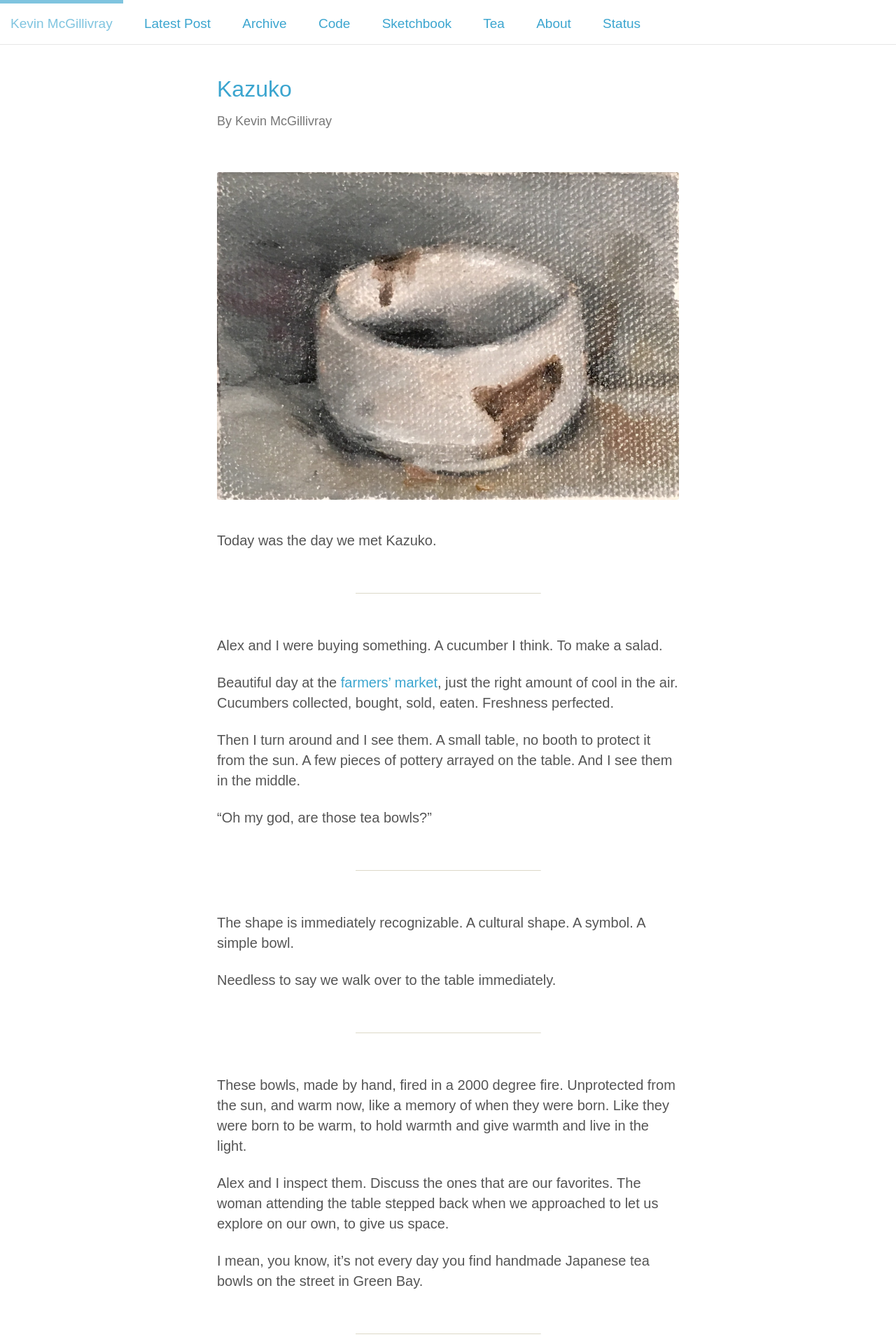
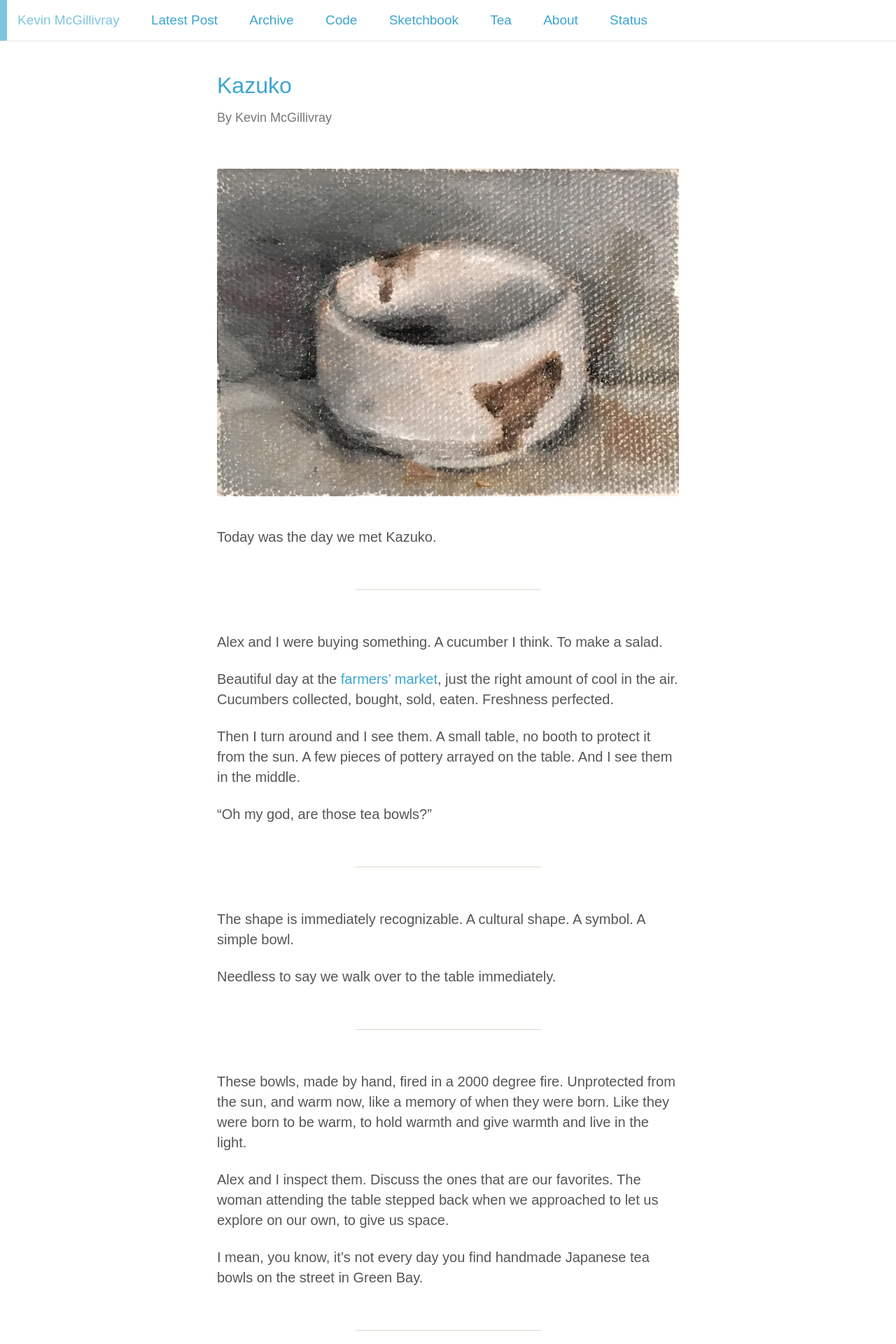
Before and after one commit to kmcgillivray/kmcgillivray.github.io, a Jekyll site: the page built from index.html, in a window 1280 px wide. Shown: the top 1920 px of the page at 70% size. Built offline with Jekyll 4.4.1, drawn with Linux system fonts in a browser that asks for light colours; nearby versions of some CDN libraries.

Commit message:
Change header style

```diff
--- a/_sass/navigation.scss
+++ b/_sass/navigation.scss
@@ -4,9 +4,21 @@
   font-size: .95rem;
 }
 .nav-name {
+  width: 100%;
+  text-align: center;
+  font-weight: bold;
   display: inline-block;
   color: $main-color;
   border-top: 5px solid $main-color;
+}
+@media(min-width: 768px) {
+  .nav-name {
+    width: initial;
+    text-align: left;
+    font-weight: normal;
+    border-top: 0;
+    border-left: 10px solid $main-color;
+  }
 }
 .nav a {
   display: inline-block;
```
